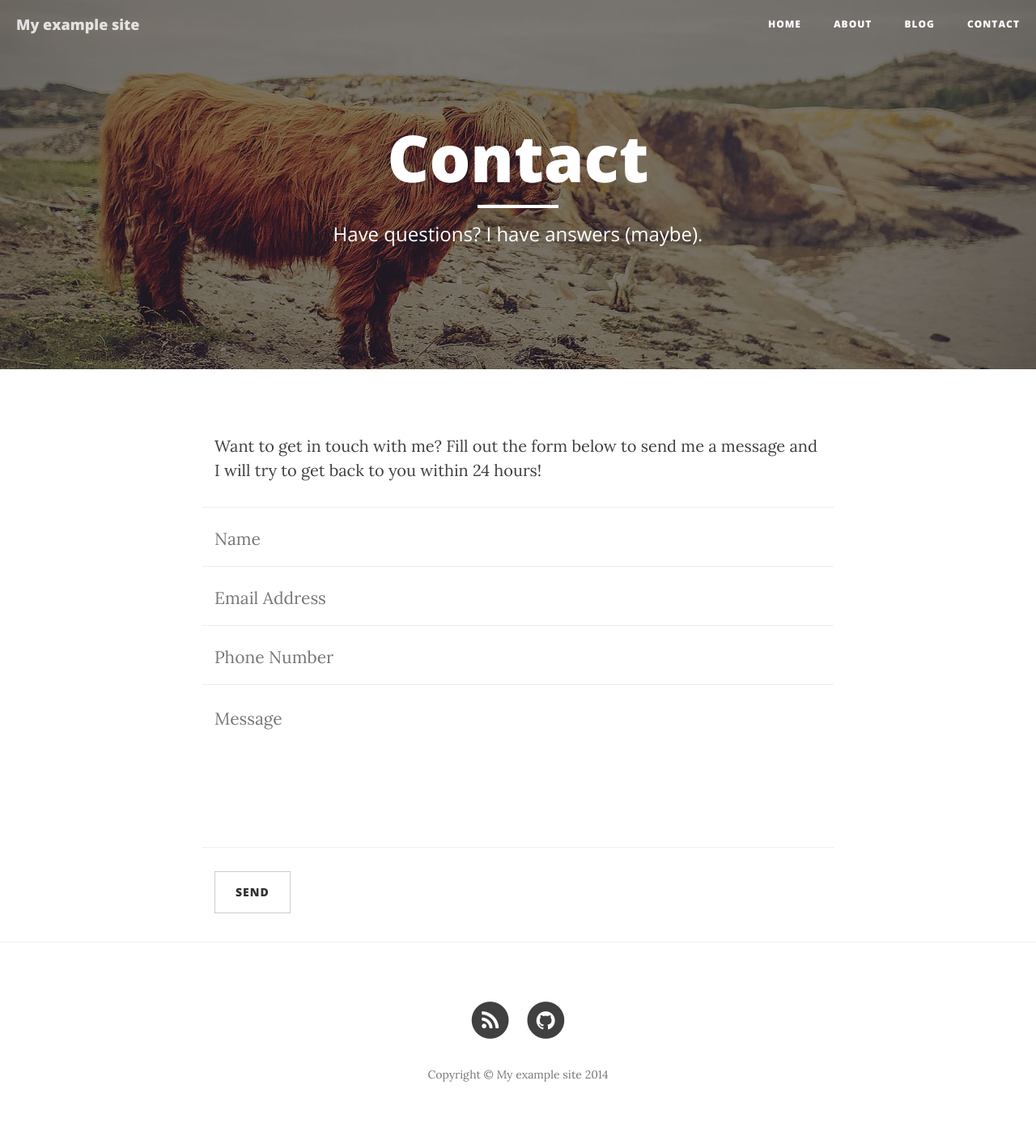
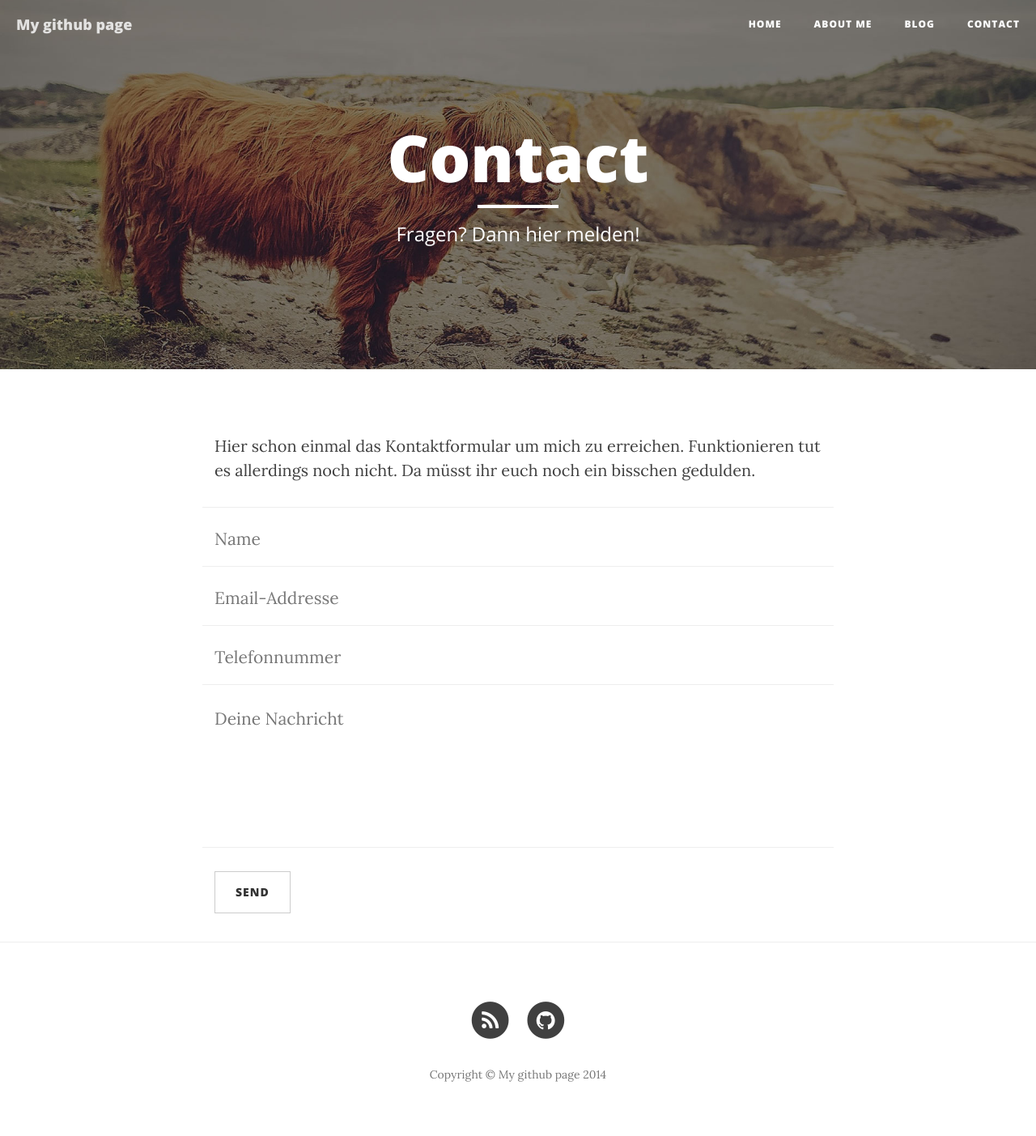
Before and after one commit to Danny4927/danny4927.github.io, a Jekyll site: the page built from contact.md, in a window 1280 px wide. Shown: the whole page at 81% size. Built offline with Jekyll 4.4.1, drawn with Linux system fonts in a browser that asks for light colours; nearby versions of some CDN libraries.

```diff
--- a/_config.yml
+++ b/_config.yml
@@ -1,5 +1,5 @@
 # Site settings
-title: My example site
+title: My github page
 email: danielknoell@gmx.de
 description: > # this means to ignore newlines until "baseurl:"
   This is my example page for playing around with github and Jekyll :)
--- a/_posts/2014-10-29-design.markdown
+++ b/_posts/2014-10-29-design.markdown
@@ -4,7 +4,7 @@ title:  	"Design ist online"
 subtitle:   "Der erste Post"
 date:   	2014-10-29 18:43:31
 author:     "danny4927"
-header-img: "img/post-bg-01.jpg"
+header-img: "img/post-bg-02.jpg"
 ---
 
 <p>So...mein erster richtiger Blogeintrag. Da mir das Standard Jekyll Design ein bisschen zu schlicht war, habe ich mich jetzt mal an ein bootstrap Layout gewagt. Das Design gefällt mir schon mal ganz gut und ich habe jetzt auch alle Seiten zum laufen gebracht. </p>
--- a/contact.md
+++ b/contact.md
@@ -1,11 +1,11 @@
 ---
 layout: page
 title: "Contact"
-description: "Have questions? I have answers (maybe)."
+description: "Fragen? Dann hier melden!"
 header-img: "../img/contact-bg.jpg"
 ---
 
-<p>Want to get in touch with me? Fill out the form below to send me a message and I will try to get back to you within 24 hours!</p>
+<p>Hier schon einmal das Kontaktformular um mich zu erreichen. Funktionieren tut es allerdings noch nicht. Da müsst ihr euch noch ein bisschen gedulden.</p>
 <!-- Contact Form - Enter your email address on line 19 of the mail/contact_me.php file to make this form work. -->
 <!-- WARNING: Some web hosts do not allow emails to be sent through forms to common mail hosts like Gmail or Yahoo. It's recommended that you use a private domain email address! -->
 <!-- NOTE: To use the contact form, your site must be on a live web host with PHP! The form will not work locally! -->
@@ -20,21 +20,21 @@ header-img: "../img/contact-bg.jpg"
     <div class="row control-group">
         <div class="form-group col-xs-12 floating-label-form-group controls">
             <label>Email Address</label>
-            <input type="email" class="form-control" placeholder="Email Address" id="email" required data-validation-required-message="Please enter your email address.">
+            <input type="email" class="form-control" placeholder="Email-Addresse" id="email" required data-validation-required-message="Please enter your email address.">
             <p class="help-block text-danger"></p>
         </div>
     </div>
     <div class="row control-group">
         <div class="form-group col-xs-12 floating-label-form-group controls">
             <label>Phone Number</label>
-            <input type="tel" class="form-control" placeholder="Phone Number" id="phone" required data-validation-required-message="Please enter your phone number.">
+            <input type="tel" class="form-control" placeholder="Telefonnummer" id="phone" required data-validation-required-message="Please enter your phone number.">
             <p class="help-block text-danger"></p>
         </div>
     </div>
     <div class="row control-group">
         <div class="form-group col-xs-12 floating-label-form-group controls">
             <label>Message</label>
-            <textarea rows="5" class="form-control" placeholder="Message" id="message" required data-validation-required-message="Please enter a message."></textarea>
+            <textarea rows="5" class="form-control" placeholder="Deine Nachricht" id="message" required data-validation-required-message="Please enter a message."></textarea>
             <p class="help-block text-danger"></p>
         </div>
     </div>
--- a/index.html
+++ b/index.html
@@ -1,8 +1,9 @@
 ---
 layout: page
-description: "My example Site/blog"
+description: "Hello World!"
 header-img: "img/home-bg.jpg"
 ---
 
 
-Hallo und herzlich Wikommen auf meiner kleinen Jekyll Testseite. Ich versuche hier erst mal Blog und Hompage zu vereinen und danach folgt der Inhalt :)
+Hallo und herzlich willkommen auf meiner kleinen Jekyll Testseite. Ich probiere hier gerade ein bisschen Jekyll aus und bin bis jetzt sehr begeistert.
+Da ich noch ganz am Anfang bin findet ihr hier erst einmal das Grundgerüst und den Beginn eines Tech-Blogs.
```
Also changed, not shown: about.md (+3 -2 lines), blog.md (+1 -1 lines), 2 other files.
